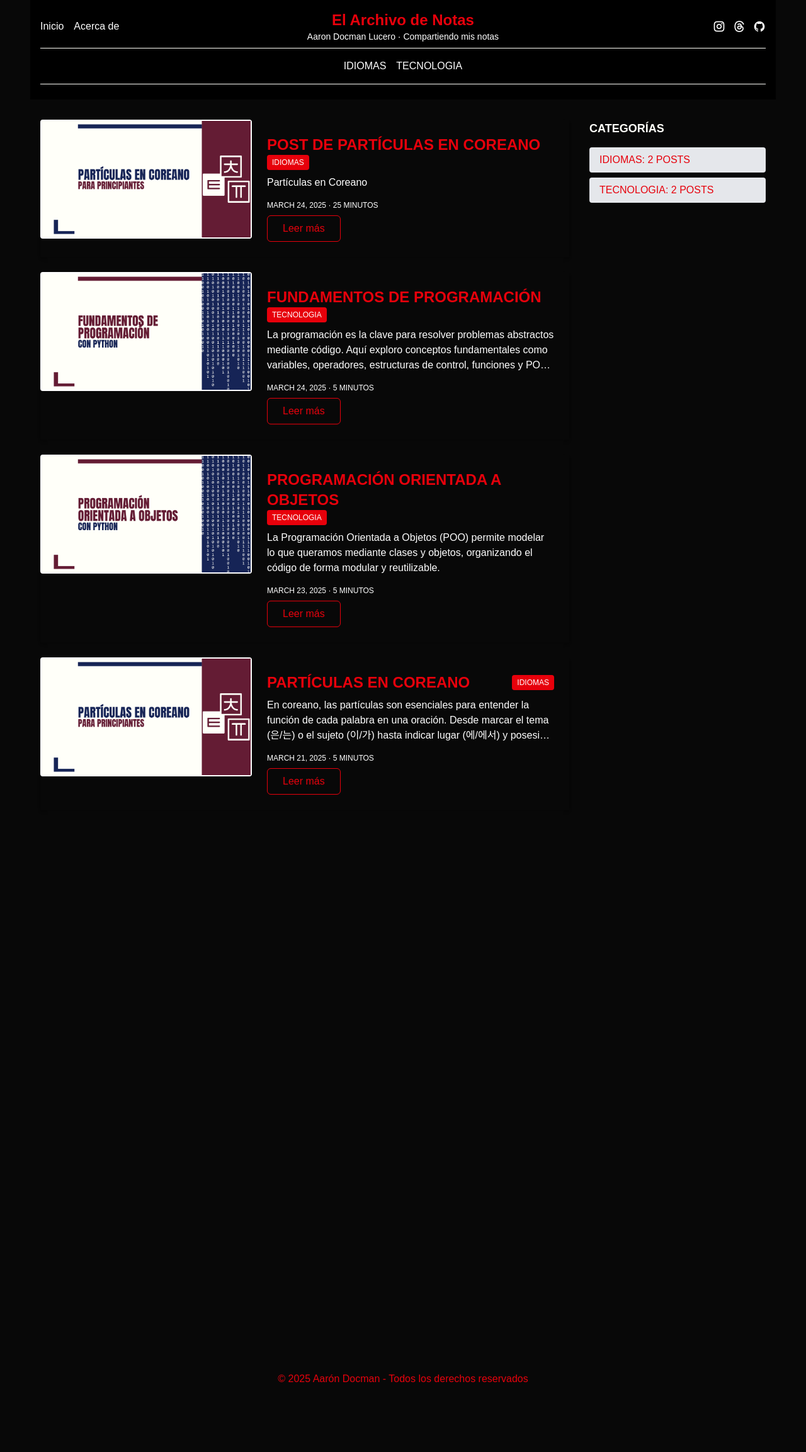
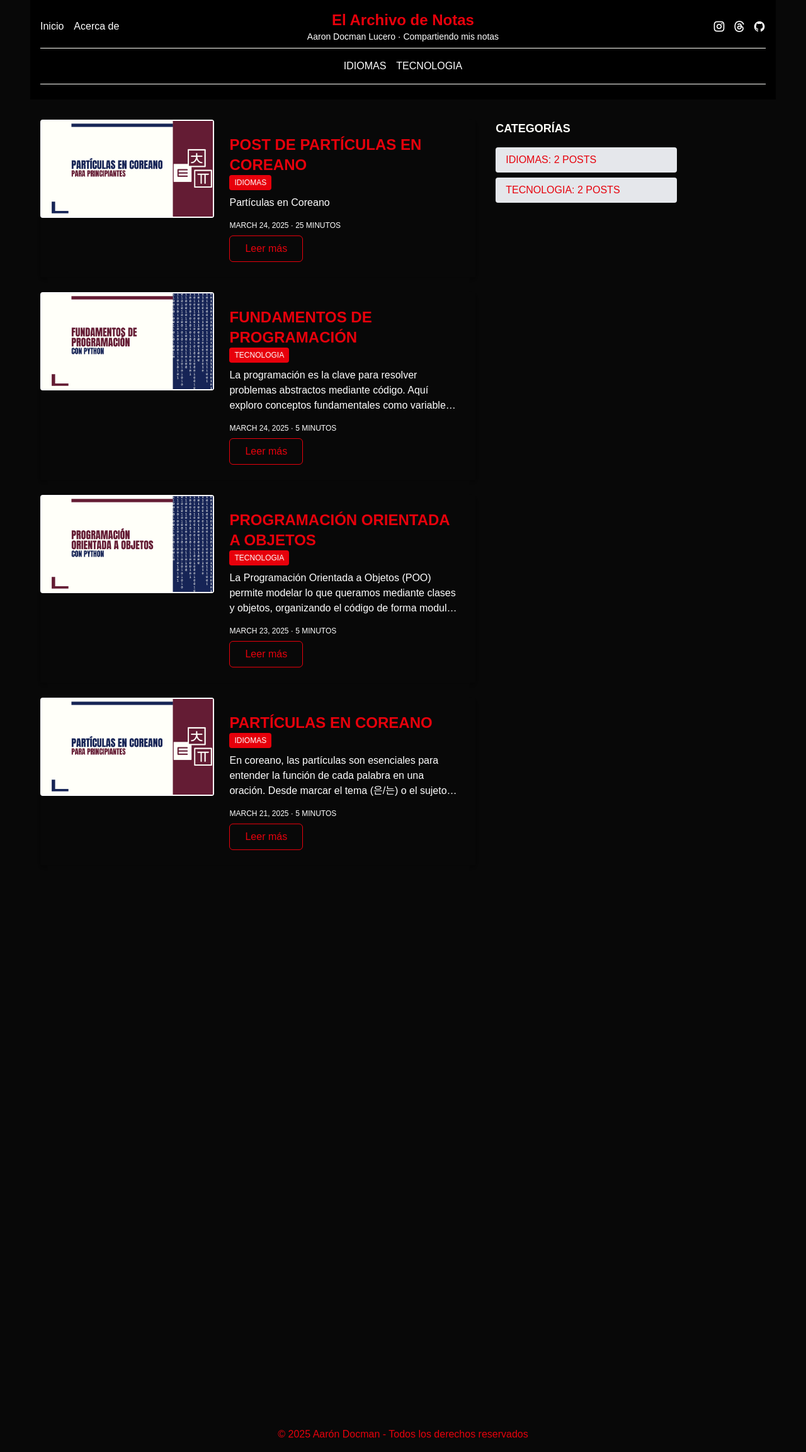
Before and after one commit to adocman/adocman.github.io, a Jekyll site: the page built from index.markdown, in a window 1280 px wide. Shown: the whole page at 63% size. Built offline with Jekyll 4.4.1, drawn with Linux system fonts in a browser that asks for light colours; nearby versions of some CDN libraries; before the commit the page ends 2218 px from its top, so only the background shows below that.

Commit message:
2/5 a 3/5 feed

```diff
--- a/_layouts/home.html
+++ b/_layouts/home.html
@@ -16,8 +16,8 @@
   <main class="py-8">
     <div class="max-w-8xl mx-auto px-4 flex flex-col md:flex-row gap-8">
 
-      <!-- Contenedor de Posts (3/4 de ancho en desktop) -->
-      <div class="w-full md:w-3/4">
+      <!-- Contenedor de Posts (3/5 de ancho en desktop) -->
+      <div class="w-full md:w-3/5">
         <div class="flex flex-col items-center space-y-6">
           {% for post in site.posts %}
             <article class="shadow-md overflow-hidden flex flex-col md:flex-row w-full">
```
